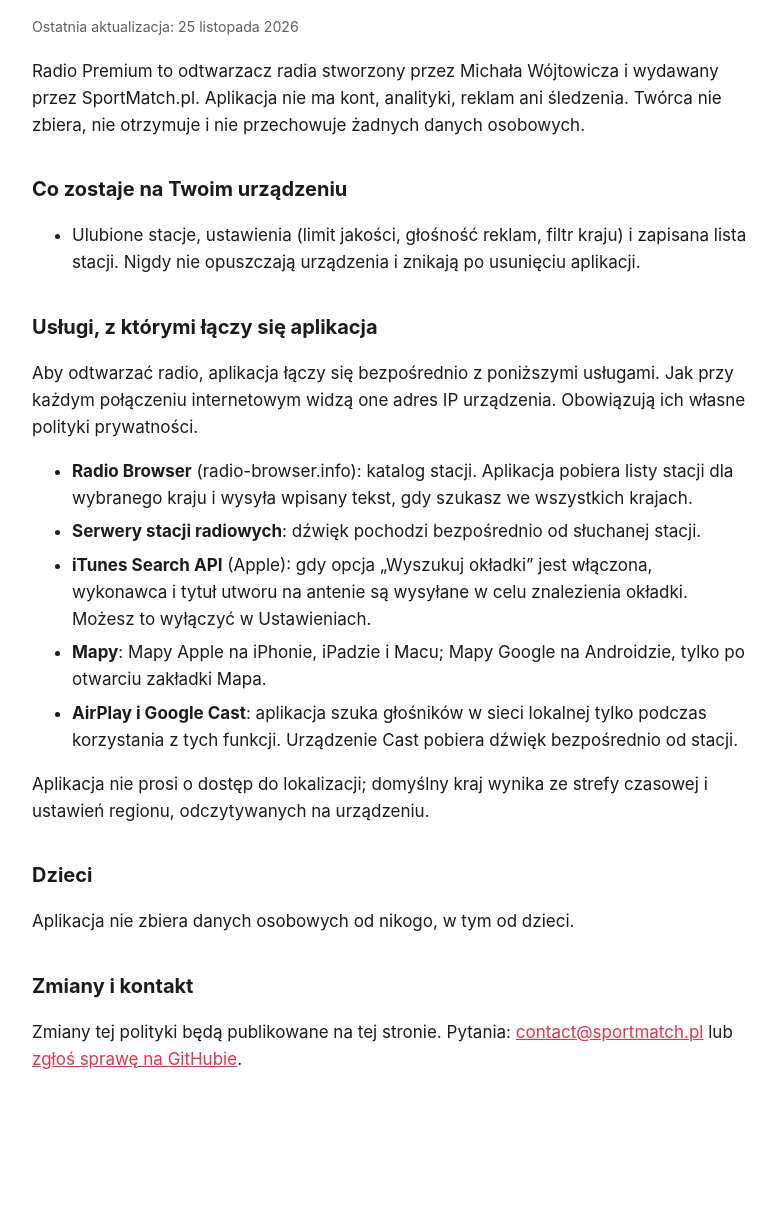
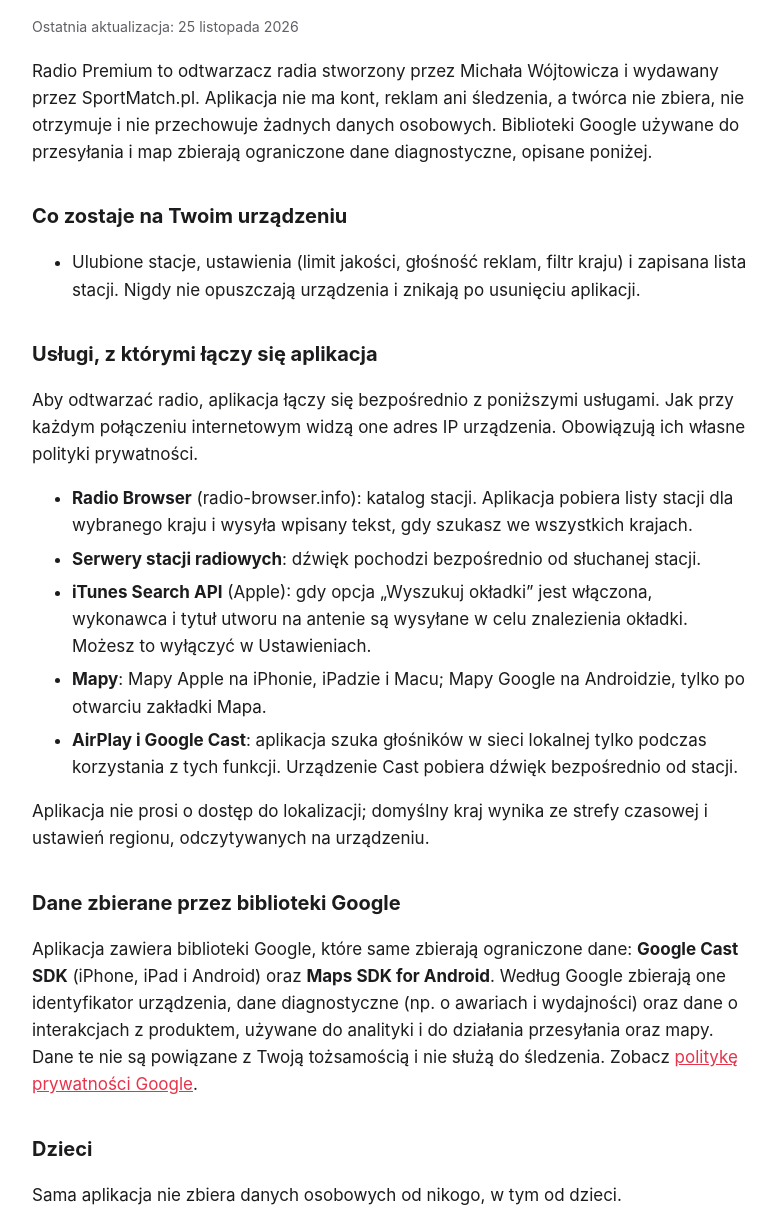
Before and after one commit to michailw/radio-premium-site, a plain HTML site: page pl/privacy/index.html in a window 1280 px wide. Shown: the part 232-1460 px from the top of the page, without its empty margins (250-1026 px from the left). Before the commit the page ends 1402 px from the top, so only its background shows below. Drawn offline with Linux system fonts and the light colour scheme.

Commit message:
Privacy policy: disclose Google Cast and Maps SDK data collection
Co-Authored-By: Claude Opus 5.5 <noreply@anthropic.com>

```diff
--- a/pl/privacy/index.html
+++ b/pl/privacy/index.html
@@ -4,7 +4,7 @@
 <body><main><header><img src="../../icon.png" alt=""><div><h1>Radio Premium</h1><p>Radio na żywo z całego świata</p></div></header>
 <nav><a href="../../pl/">Start</a><a href="../../pl/privacy/">Polityka prywatności</a><a href="../../pl/support/">Pomoc</a><a href="../../privacy/">English</a></nav>
 <h2>Polityka prywatności</h2><small>Ostatnia aktualizacja: 25 listopada 2026</small>
-<p>Radio Premium to odtwarzacz radia stworzony przez Michała Wójtowicza i wydawany przez SportMatch.pl. Aplikacja nie ma kont, analityki, reklam ani śledzenia. Twórca nie zbiera, nie otrzymuje i nie przechowuje żadnych danych osobowych.</p>
+<p>Radio Premium to odtwarzacz radia stworzony przez Michała Wójtowicza i wydawany przez SportMatch.pl. Aplikacja nie ma kont, reklam ani śledzenia, a twórca nie zbiera, nie otrzymuje i nie przechowuje żadnych danych osobowych. Biblioteki Google używane do przesyłania i map zbierają ograniczone dane diagnostyczne, opisane poniżej.</p>
 <h2>Co zostaje na Twoim urządzeniu</h2>
 <ul><li>Ulubione stacje, ustawienia (limit jakości, głośność reklam, filtr kraju) i zapisana lista stacji. Nigdy nie opuszczają urządzenia i znikają po usunięciu aplikacji.</li></ul>
 <h2>Usługi, z którymi łączy się aplikacja</h2>
@@ -17,6 +17,8 @@
 <li><b>AirPlay i Google Cast</b>: aplikacja szuka głośników w sieci lokalnej tylko podczas korzystania z tych funkcji. Urządzenie Cast pobiera dźwięk bezpośrednio od stacji.</li>
 </ul>
 <p>Aplikacja nie prosi o dostęp do lokalizacji; domyślny kraj wynika ze strefy czasowej i ustawień regionu, odczytywanych na urządzeniu.</p>
-<h2>Dzieci</h2><p>Aplikacja nie zbiera danych osobowych od nikogo, w tym od dzieci.</p>
+<h2>Dane zbierane przez biblioteki Google</h2>
+<p>Aplikacja zawiera biblioteki Google, które same zbierają ograniczone dane: <b>Google Cast SDK</b> (iPhone, iPad i Android) oraz <b>Maps SDK for Android</b>. Według Google zbierają one identyfikator urządzenia, dane diagnostyczne (np. o awariach i wydajności) oraz dane o interakcjach z produktem, używane do analityki i do działania przesyłania oraz mapy. Dane te nie są powiązane z Twoją tożsamością i nie służą do śledzenia. Zobacz <a href="https://policies.google.com/privacy?hl=pl">politykę prywatności Google</a>.</p>
+<h2>Dzieci</h2><p>Sama aplikacja nie zbiera danych osobowych od nikogo, w tym od dzieci.</p>
 <h2>Zmiany i kontakt</h2><p>Zmiany tej polityki będą publikowane na tej stronie. Pytania: <a href="mailto:contact@sportmatch.pl">contact@sportmatch.pl</a> lub <a href="https://github.com/michailw/radio-premium-site/issues">zgłoś sprawę na GitHubie</a>.</p>
 </main></body></html>
```
Also changed, not shown: privacy/index.html (+4 -2 lines).
